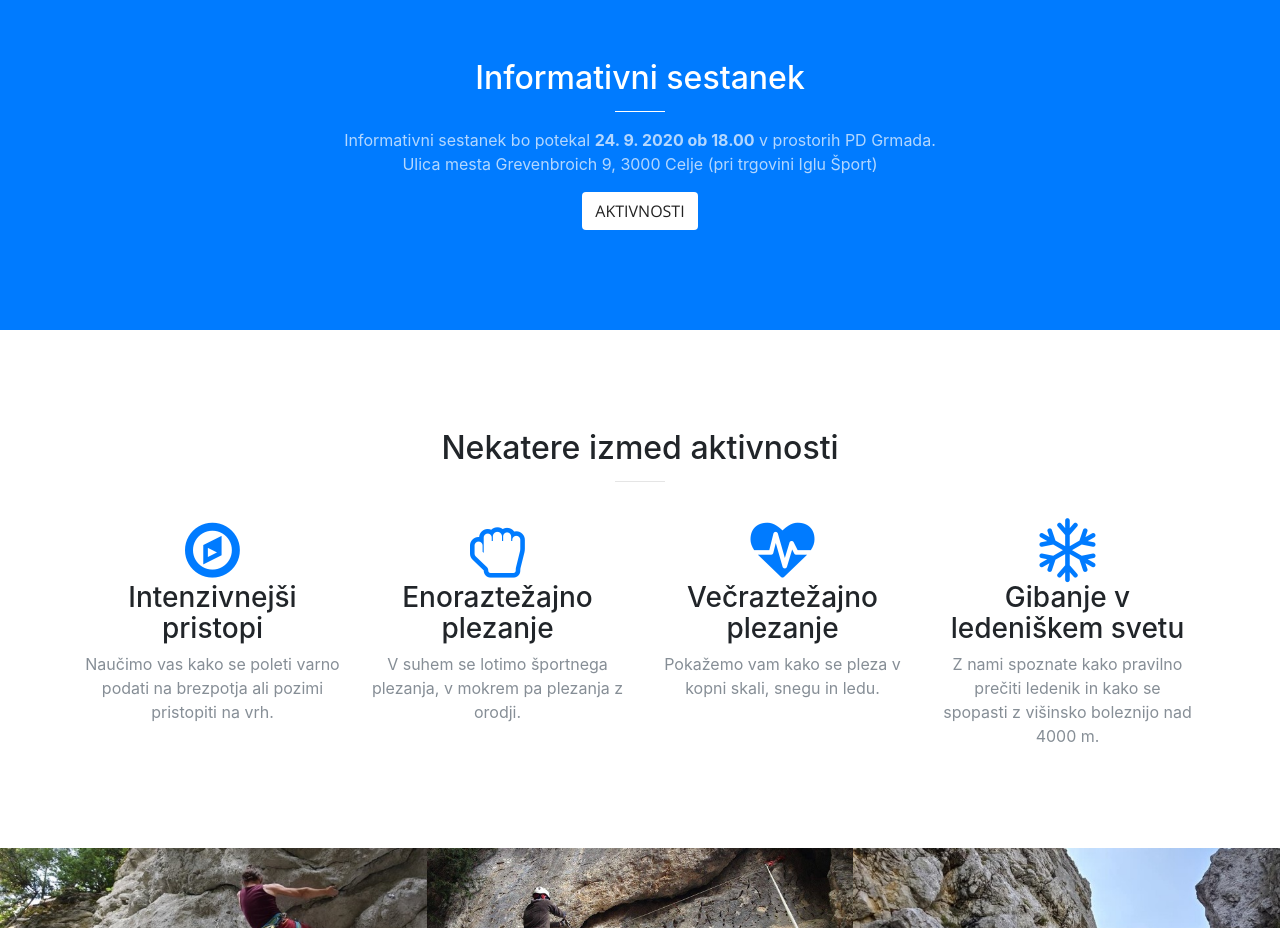
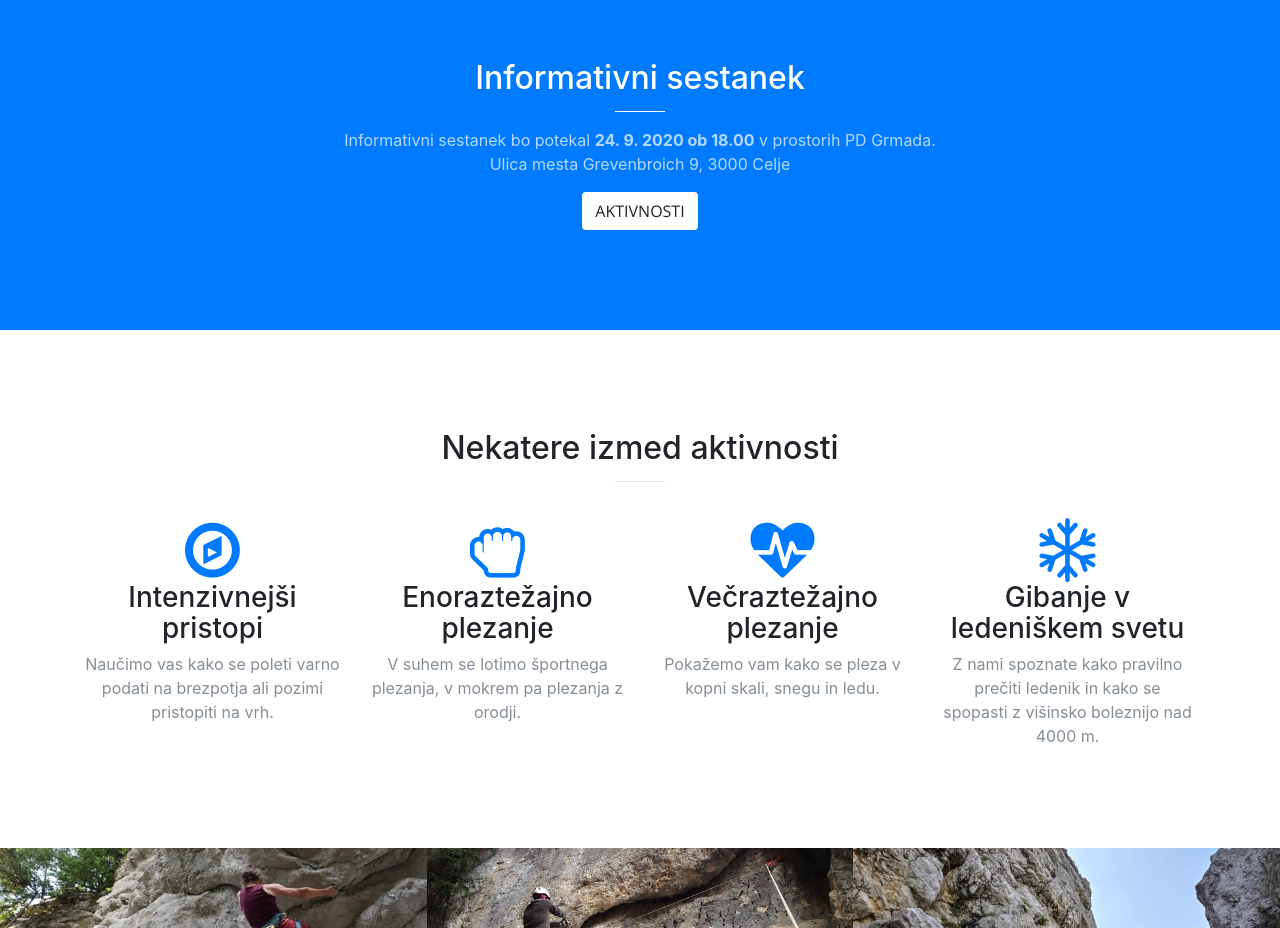
Before and after one commit to horvie/sola-aogrmada, a website with bundled scripts: page index.html in a window 1280 px wide. Shown: the part 840-1768 px from the top of the page. Built offline with nearby package versions, Linux system fonts and the light colour scheme.

Commit message:
Remove Iglu

```diff
--- a/index.html
+++ b/index.html
@@ -68,7 +68,7 @@
           <div class="col-lg-8 mx-auto text-center">
             <h2 class="section-heading text-white">Informativni sestanek</h2>
             <hr class="light">
-            <p class="text-faded">Informativni sestanek bo potekal <b>24. 9. 2020 ob 18.00</b> v prostorih PD Grmada.<br>Ulica mesta Grevenbroich 9, 3000 Celje (pri trgovini Iglu Šport)</p>
+            <p class="text-faded">Informativni sestanek bo potekal <b>24. 9. 2020 ob 18.00</b> v prostorih PD Grmada.<br>Ulica mesta Grevenbroich 9, 3000 Celje</p>
             <a class="btn btn-default btn-xl js-scroll-trigger" href="#services">Aktivnosti</a>
           </div>
         </div>
```
